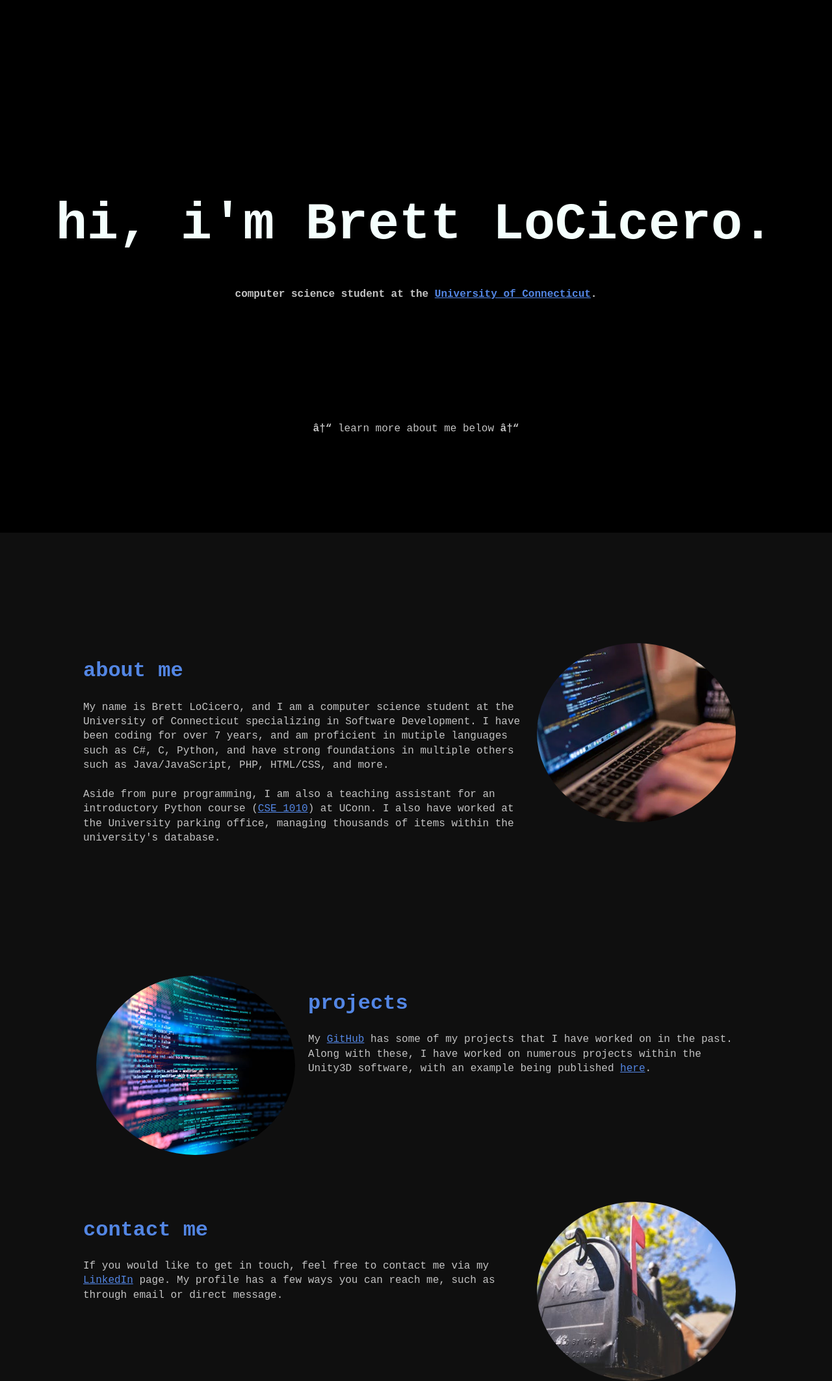
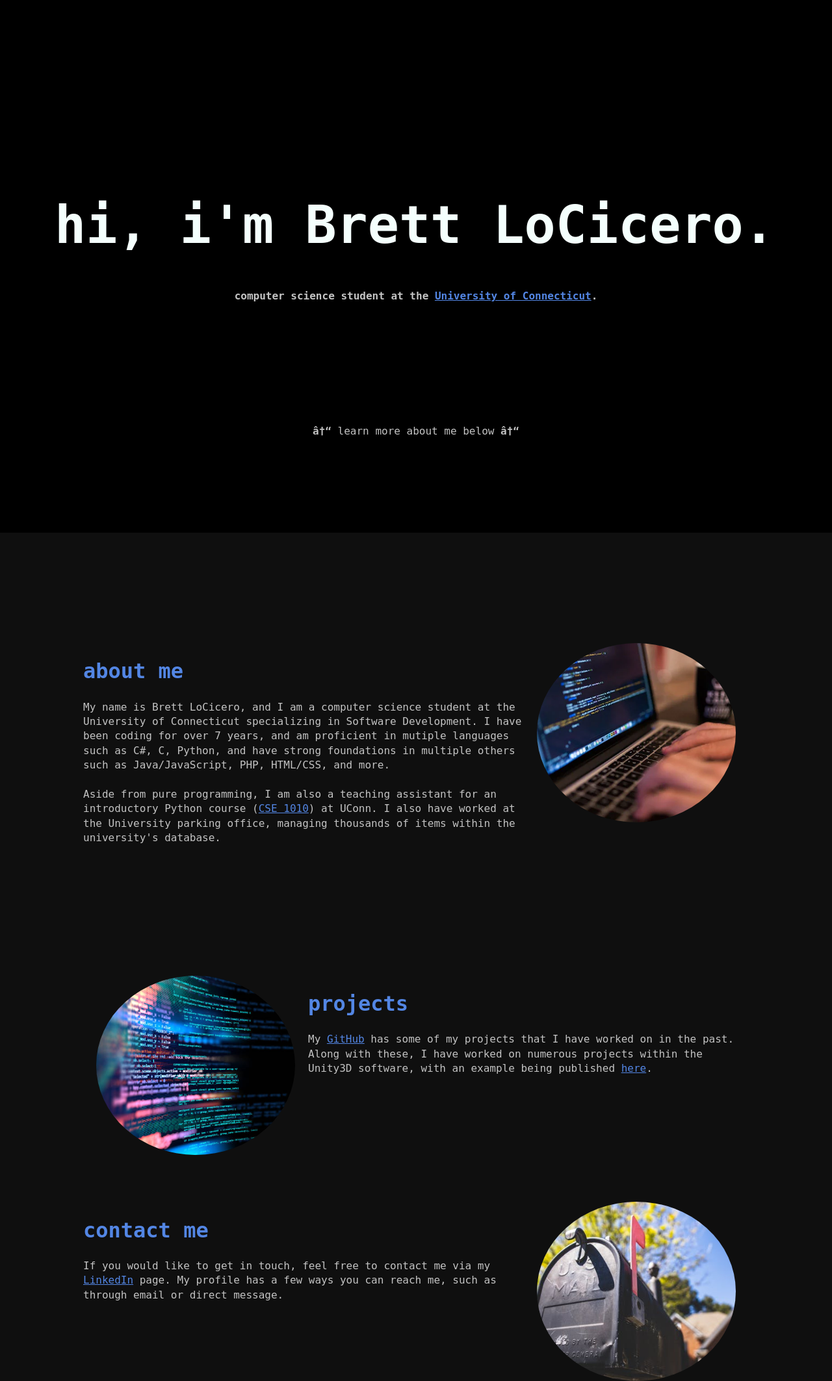
Before and after one commit to brettlocicero/brettlocicero.github.io, a PHP site: page / in a window 1280 px wide. Shown: the whole page at 65% size. Run offline with PHP 8.4, Linux system fonts and the light colour scheme; some web fonts are replaced.

Commit message:
Update styles.css

```diff
--- a/styles.css
+++ b/styles.css
@@ -5,8 +5,8 @@
 }
 
 * {
-    font-family: "Courier New", Courier, monospace;
-    font: "Courier New", Courier, monospace;
+    font-family: Andale Mono,AndaleMono,monospace;
+    font: Andale Mono,AndaleMono,monospace;
 }
 
 a {
```
